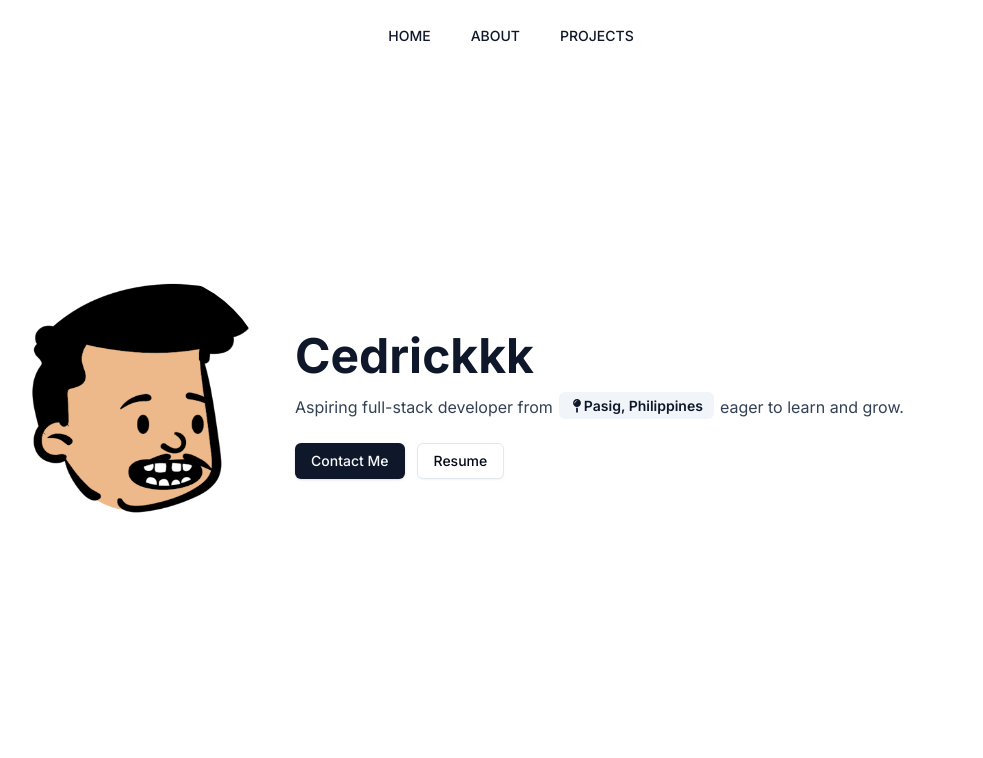
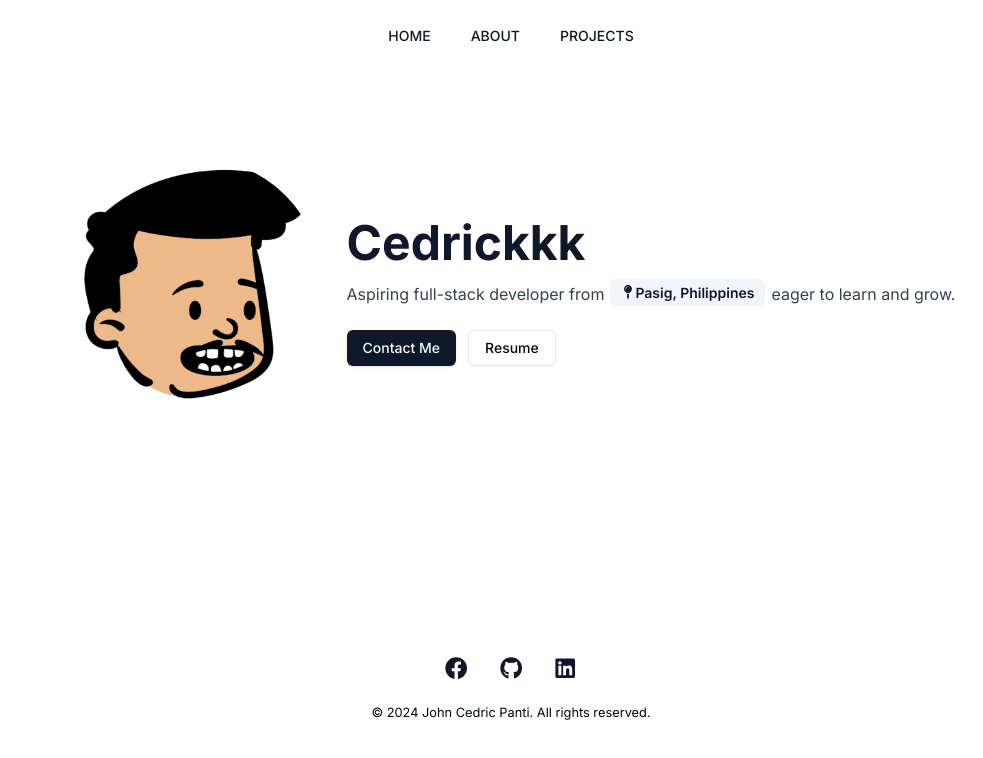
Before and after one commit to Cedrickkk/cedrick, a React (Vite) app: page / in a window 1280 px wide. Shown: the top 758 px of the page, without its empty margins (129-1112 px from the left). Built offline with nearby package versions, Linux system fonts and the light colour scheme.

Commit message:
fixed style layouts

```diff
--- /dev/null
+++ b/src/components/Footer.jsx
@@ -0,0 +1,28 @@
+import { IconContext } from "react-icons";
+import { Button } from "./ui/button";
+import { FaFacebook, FaGithub, FaLinkedin } from "react-icons/fa";
+
+export default function Footer() {
+  return (
+    <footer>
+      <div className="flex flex-col items-center justify-center gap-4 px-3 py-4">
+        <IconContext.Provider value={{ size: "1.4rem" }}>
+          <div>
+            <Button variant="link">
+              <FaFacebook />
+            </Button>
+            <Button variant="link">
+              <FaGithub />
+            </Button>
+            <Button variant="link">
+              <FaLinkedin />
+            </Button>
+          </div>
+          <small>
+            &copy; 2024 <a href="">John Cedric Panti.</a> All rights reserved.
+          </small>
+        </IconContext.Provider>
+      </div>
+    </footer>
+  );
+}
--- a/src/components/Header.jsx
+++ b/src/components/Header.jsx
@@ -3,27 +3,17 @@ import myImage from "../assets/me.png";
 import { Button } from "./ui/button";
 import { Badge } from "./ui/badge";
 import { FaMapPin } from "react-icons/fa";
-import NavigationBar from "@/components/NavigationBar";
-import { motion } from "framer-motion";
 
 export default function Header() {
   return (
-    <>
-      <NavigationBar />
-      <motion.header
-        className="flex h-screen items-center justify-center gap-6 border-b border-b-slate-200"
-        initial={{ opacity: 0 }}
-        animate={{ opacity: 1 }}
-      >
+    <header className="flex items-center justify-center gap-6">
       <Avatar className="size-64">
         <AvatarImage src={myImage} />
         <AvatarFallback>CP</AvatarFallback>
       </Avatar>
       <div className="mt-3 w-full">
         <div className="flex flex-col gap-2">
-            <h1 className="mb-1 text-5xl font-bold text-slate-900">
-              Cedrickkk
-            </h1>
+          <h1 className="mb-1 text-5xl font-bold text-slate-900">Cedrickkk</h1>
           <div className="text-slate-700">
             Aspiring full-stack developer from
             <Badge variant="secondary" className="mx-1.5 text-[14px]">
@@ -38,7 +28,6 @@ export default function Header() {
           <Button variant="outline">Resume</Button>
         </div>
       </div>
-      </motion.header>
-    </>
+    </header>
   );
 }
--- a/src/pages/About.jsx
+++ b/src/pages/About.jsx
@@ -1,3 +1,4 @@
+import Footer from "@/components/Footer";
 import NavigationBar from "@/components/NavigationBar";
 import TechnologyStack from "@/components/TechnologyStack";
 import { motion } from "framer-motion";
@@ -39,6 +40,7 @@ export default function About() {
           </div>
         </div>
       </motion.section>
+      <Footer />
     </>
   );
 }
--- a/src/pages/HomePage.jsx
+++ b/src/pages/HomePage.jsx
@@ -1,11 +1,20 @@
+import Footer from "@/components/Footer";
 import Header from "@/components/Header";
 import NavigationBar from "@/components/NavigationBar";
+import { motion } from "framer-motion";
 
 export default function HomePage() {
   return (
-    <div>
+    <>
       <NavigationBar />
-      <Header />
-    </div>
+      <motion.div
+        initial={{ opacity: 0 }}
+        animate={{ opacity: 1 }}
+        className="mt-12 flex h-screen flex-col items-center justify-around"
+      >
+        <Header />
+        <Footer />
+      </motion.div>
+    </>
   );
 }
--- a/src/pages/PageNotFound.jsx
+++ b/src/pages/PageNotFound.jsx
@@ -1,14 +1,16 @@
+import Footer from "@/components/Footer";
 import { Link } from "react-router-dom";
 
 export default function PageNotFound() {
   return (
-    <div className="flex h-screen flex-col items-center justify-center gap-5">
+    <div className="flex h-screen flex-col items-center justify-center gap-12">
       <h1 className="text-6xl text-slate-700">
         404 | <span>Page not found.</span>
       </h1>
-      <Link to="/" className="text-center underline">
+      <Link to="/" className="text-center hover:underline">
         Redirect to home page.
       </Link>
+      <Footer />
     </div>
   );
 }
--- a/src/pages/Projects.jsx
+++ b/src/pages/Projects.jsx
@@ -3,6 +3,7 @@ import Project from "../components/Project";
 import { Button } from "../components/ui/button";
 import NavigationBar from "@/components/NavigationBar";
 import { motion } from "framer-motion";
+import Footer from "@/components/Footer";
 
 export default function Projects() {
   const [isLoading, setIsLoading] = useState(false);
@@ -56,6 +57,7 @@ export default function Projects() {
           </div>
         </div>
       </motion.section>
+      <Footer />
     </>
   );
 }
```
Also changed, not shown: src/App.jsx (+5 -5 lines). Lines whose indentation alone changed are shown as unchanged.
